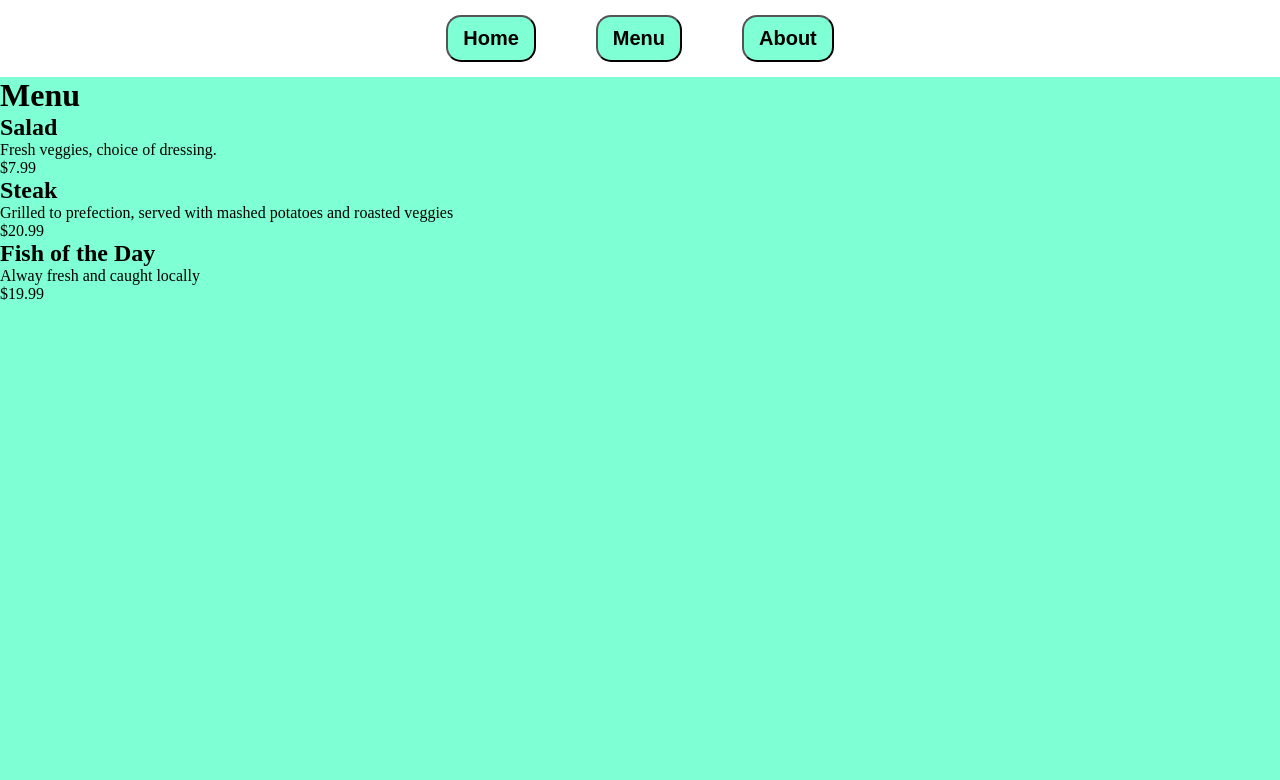
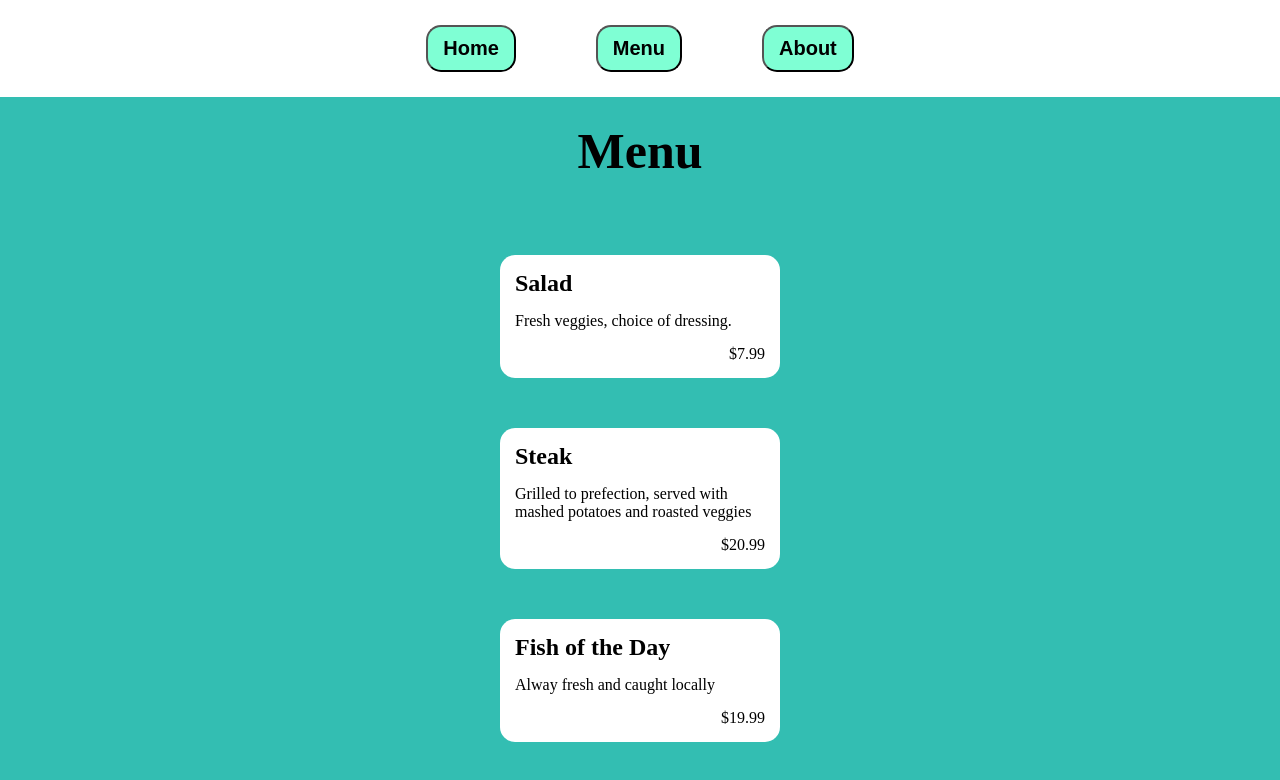
Before and after one commit to ehnhan/odin-restaurant, a website built with webpack: page src/template.html in a window 1280 px wide. Both pictures are taken after a click on the button "Menu". Built offline with nearby package versions, Linux system fonts and the light colour scheme.

Commit message:
Add styling for menu page

```diff
--- a/src/menu.js
+++ b/src/menu.js
@@ -10,6 +10,8 @@ class MenuItem {
 
     createHtml() {
         let item = document.createElement("div");
+        item.className = "menu_item"
+
         let itemName = document.createElement("h2");
         itemName.innerText = this.name;
 
@@ -17,7 +19,9 @@ class MenuItem {
         itemDescription.innerText = this.description
 
         let itemPrice = document.createElement("div");
+
         itemPrice.innerText = `$${this.price}`;
+        itemPrice.className = "item_price"
 
         item.appendChild(itemName);
         item.appendChild(itemDescription);
@@ -42,11 +46,13 @@ const menuItems = parseMenu();
 
 const createMenu = function() {
     const menu = document.createElement("div");
+    menu.className = "menu_area"
     const header = document.createElement("h1");
     header.innerText = "Menu";
     menu.appendChild(header);
 
     const items = document.createElement("div");
+    items.className = "menu_items"
     menuItems.forEach(item => {
         let itemHTML = item.createHtml();
         items.appendChild(itemHTML);
--- a/src/styles.css
+++ b/src/styles.css
@@ -4,7 +4,7 @@
 }
 
 body {
-    background-color:aquamarine;
+    background-color:rgb(51, 190, 178);
 }
 
 nav {
@@ -20,5 +20,36 @@ button {
     font-weight: bold;
     border-radius: 15px;
     padding: 10px 15px;
-    margin: 15px;
+    margin: 25px;
 }
+
+h1 {
+    text-align: center;
+    padding: 25px;
+    font-size: 50px;
+}
+
+.menu_area {
+    display: grid;
+    gap: 50px;
+}
+
+.menu_items {
+    display: grid;
+    gap: 50px;
+    justify-items: center;
+}
+
+.menu_item {
+    display: flex;
+    flex-direction: column;
+    gap: 15px;
+    width: 250px;
+    border-radius: 15px;
+    background-color: white;
+    padding: 15px;
+}
+
+.item_price {
+    text-align: right;
+}
```
